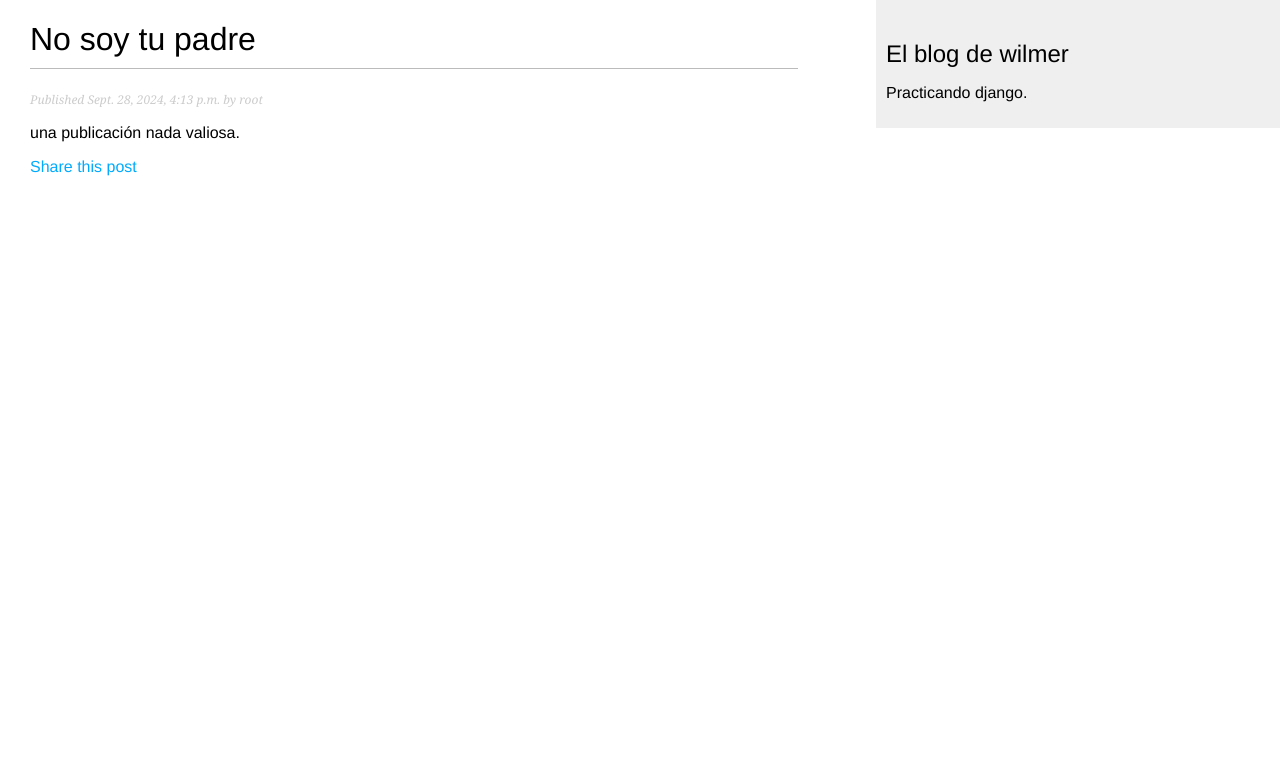
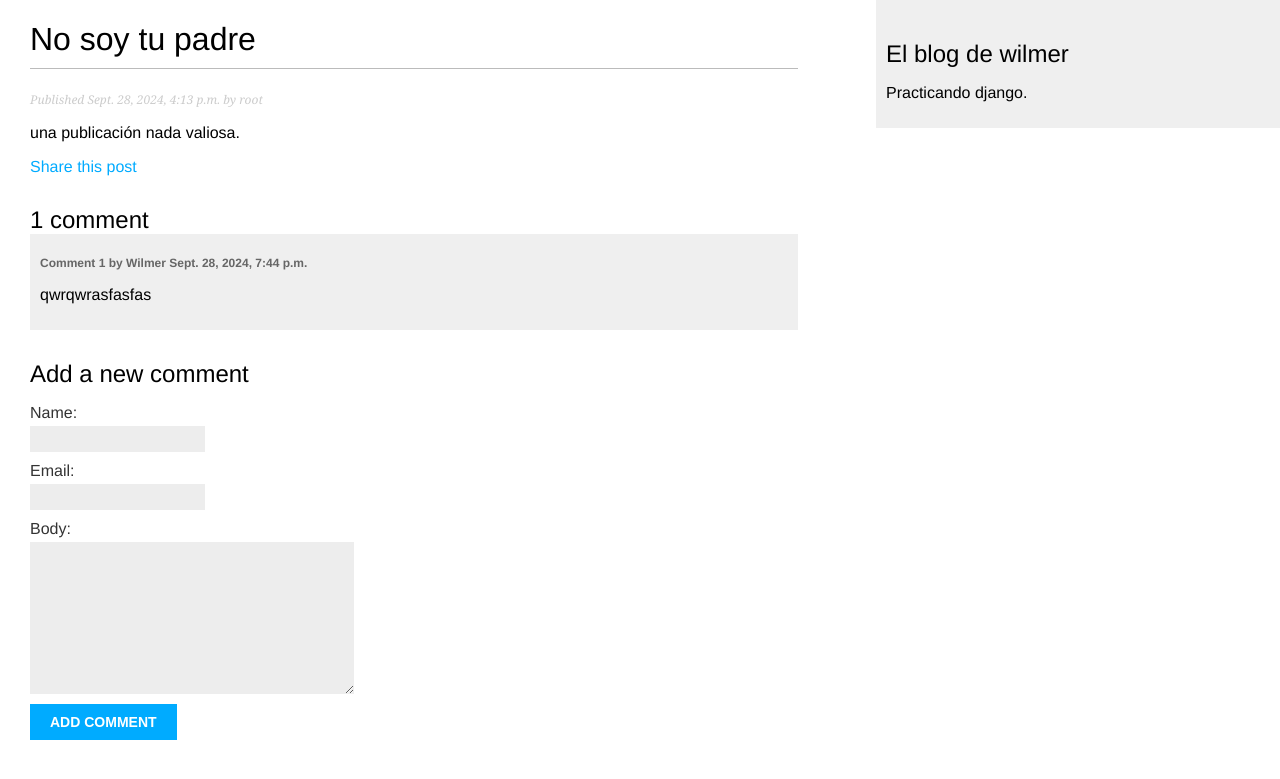
Before and after one commit to WilmerAzcarateDev/django_by_example_blog, a Django app: a page that uses myblog/blog/templates/blog/post/detail.html in a window 1280 px wide. Shown: the top 779 px of the page. Run offline with Django 5.2, Linux system fonts and the light colour scheme; data comes from the database, SQL or seed files in the repository; both versions use the stored data as it was after the commit.

Commit message:
Añadimos comentarios a nuestro blog

```diff
--- a/myblog/blog/forms.py
+++ b/myblog/blog/forms.py
@@ -1,7 +1,14 @@
 from django import forms
+from .models import Comment
 
 class EmailPostForm(forms.Form):
     name = forms.CharField(max_length=25)
     email = forms.EmailField()
     to = forms.EmailField()
     comments = forms.CharField(required=False,widget=forms.Textarea)
+
+
+class CommentForm(forms.ModelForm):
+    class Meta:
+        model = Comment
+        fields = ['name','email','body']
--- a/myblog/blog/models.py
+++ b/myblog/blog/models.py
@@ -60,3 +60,21 @@ class Post(models.Model):
                 self.publish.month,
                 self.publish.day,
                 self.slug])
+
+class Comment(models.Model):
+    post = models.ForeignKey(Post,on_delete=models.CASCADE,related_name='comments')
+    name = models.CharField(max_length=80)
+    email = models.EmailField()
+    body = models.TextField()
+    created = models.DateTimeField(auto_now_add=True)
+    updated = models.DateTimeField(auto_now=True)
+    active = models.BooleanField(default=True)
+
+    class Meta:
+        ordering = ['created']
+        indexes = [
+            models.Index(fields=['created'])
+        ]
+
+    def __str__(self) -> str:
+        return f'Comment by {self.name} on {self.post}'
--- a/myblog/blog/templates/blog/post/detail.html
+++ b/myblog/blog/templates/blog/post/detail.html
@@ -11,4 +11,22 @@
         Share this post
     </a>
 </p>
+{% with comments.count as total_comments %}
+<h2>
+    {{ total_comments }} comment{{ total_comments|pluralize }}
+</h2>
+{% endwith %}
+
+{% for comment in comments %}
+<div class="comment">
+    <p class="info">
+        Comment {{ forloop.counter }} by {{ comment.name }}
+        {{ comment.created }}
+    </p>
+    {{ comment.body|linebreaks }}
+</div>
+{% empty %}
+<p>There are no comments.</p>
+{% endfor %}
+{% include "blog/post/includes/comment_form.html" %}
 {% endblock %}
--- /dev/null
+++ b/myblog/blog/templates/blog/post/includes/comment_form.html
@@ -0,0 +1,6 @@
+<h2>Add a new comment</h2>
+<form action="{% url 'blog:post_comment' post.id %}" method="post">
+    {{ form.as_p }}
+    {% csrf_token %}
+    <p><input type="submit" value="Add comment"></p>
+</form>
--- a/myblog/blog/urls.py
+++ b/myblog/blog/urls.py
@@ -6,5 +6,6 @@ app_name = 'blog'
 urlpatterns = [
     path('',views.PostListView.as_view(),name='post_list'),
     path('<int:year>/<int:month>/<int:day>/<slug:post>',views.post_detail,name='post_detail'),
-    path('<int:post_id>/share/',views.post_share,name='post_share')
+    path('<int:post_id>/share/',views.post_share,name='post_share'),
+    path('<int:post_id>/comment/',views.post_comment,name='post_comment')
 ]
--- a/myblog/blog/views.py
+++ b/myblog/blog/views.py
@@ -1,8 +1,9 @@
 from django.shortcuts import render,get_object_or_404
 from .models import Post
 from django.views.generic import ListView
-from .forms import EmailPostForm
+from .forms import EmailPostForm,CommentForm
 from django.core.mail import send_mail
+from django.views.decorators.http import require_POST
 
 # Create your views here.
 class PostListView(ListView):
@@ -18,8 +19,11 @@ def post_detail(request,year,month,day,post):
                             publish__year=year,
                             publish__month=month,
                             publish__day=day)
+    comments = post.comments.filter(active=True)
 
-    return render(request,'blog/post/detail.html',{'post':post})
+    form = CommentForm()
+
+    return render(request,'blog/post/detail.html',{'post':post,'form':form,'comments':comments})
 
 def post_share(request,post_id):
     post = get_object_or_404(Post,id=post_id,status=Post.Status.PUBLISHED)
@@ -40,3 +44,16 @@ def post_share(request,post_id):
         form = EmailPostForm()
 
     return render(request,'blog/post/share.html',{'post':post,'form':form,'sent':sent})
+
+@require_POST
+def post_comment(request,post_id):
+    post = get_object_or_404(Post,id=post_id,status=Post.Status.PUBLISHED)
+    comment = None
+
+    form = CommentForm(data=request.POST)
+    if form.is_valid():
+        comment = form.save(commit=False)
+        comment.post = post
+        comment.save()
+
+    return render(request,'blog/post/comment.html',{'post':post,'form':form,'comment':comment})
```
Also changed, not shown: myblog/blog/admin.py (+7 -1 lines), myblog/blog/templates/blog/post/comment.html (added, +10 -0 lines), myblog/blog/migrations/0003_comment.py (added), myblog/db.sqlite3.
